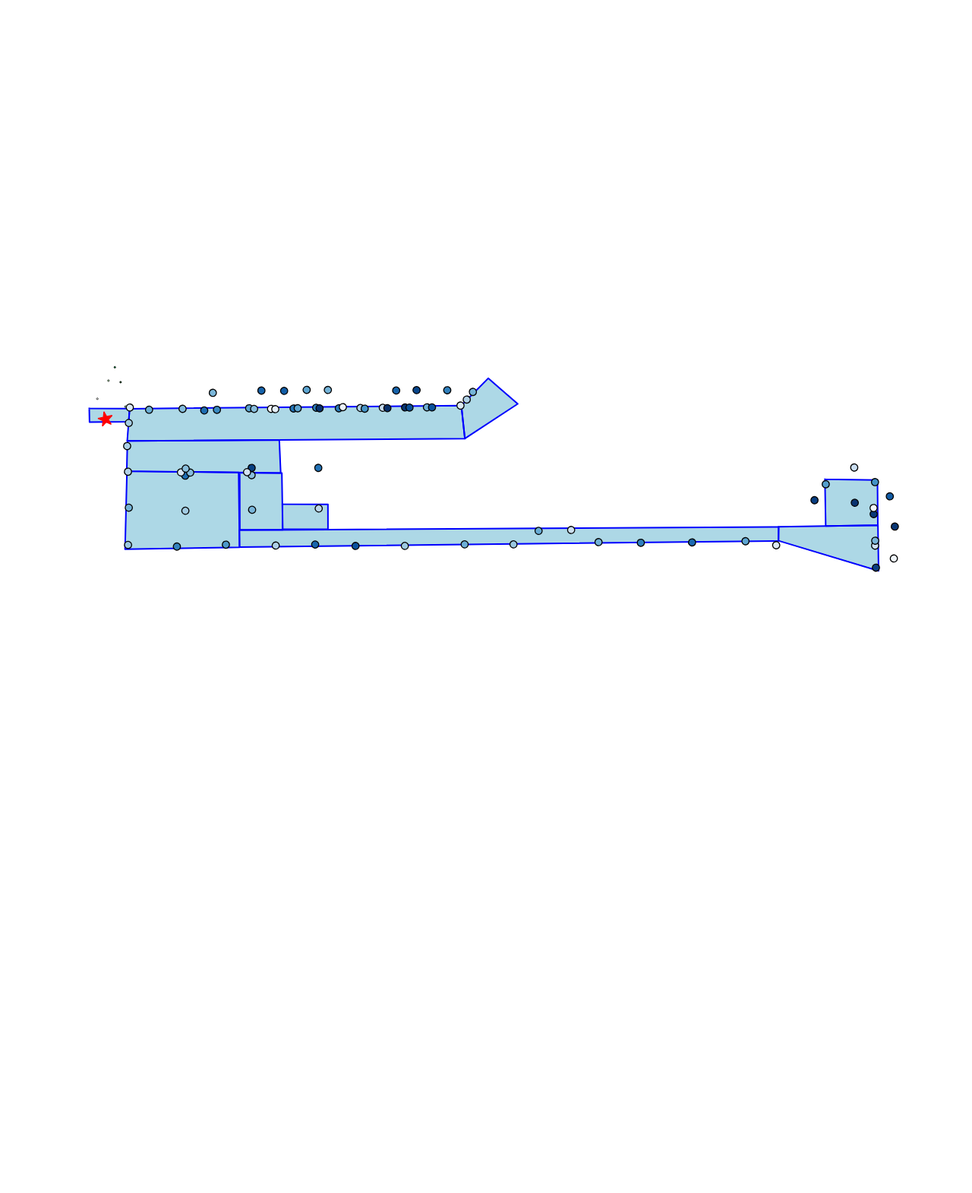
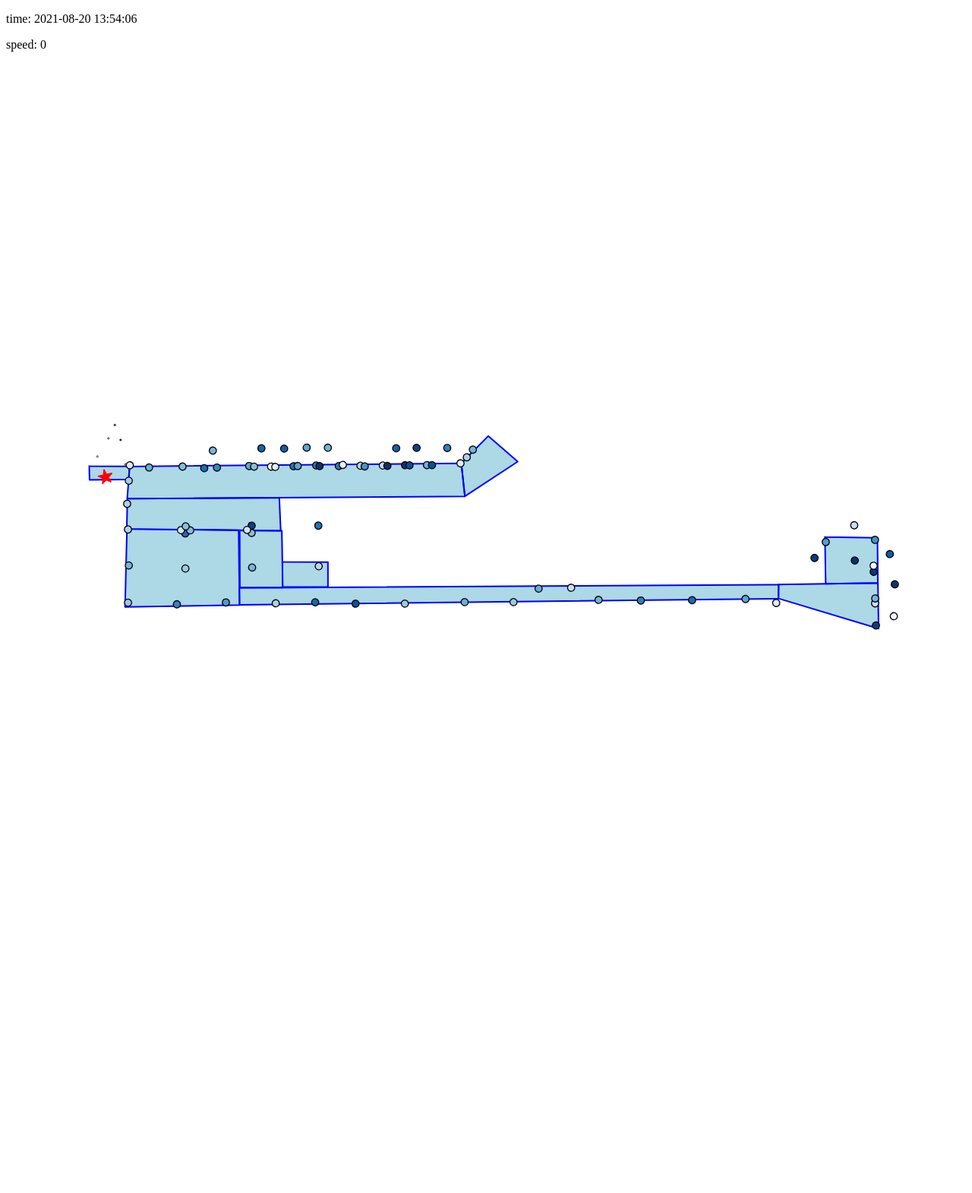
Before and after one commit to JAKILO-coder/mtr_py, a Flask app: page / in a window 1280 px wide; the page is wider, and only the part inside the window is pictured. Shown: that part at 76% size. Before the commit the page ends 753 px from the top of that part, so only its background shows below. Run offline with Flask 3, Linux system fonts and the light colour scheme; some libraries are stand-ins or nearby versions.

Commit message:
sundayafternoon

```diff
--- a/flaskplotlib/templates/index.html
+++ b/flaskplotlib/templates/index.html
@@ -10,7 +10,8 @@
 
     </head>
     <body>
+        <p>time: {{ this_time }}</p>
+        <p>speed: {{ speed }}</p>
         <div class="trans">{{ plot|safe }}</div>
-
     </body>
 </html>
--- a/flaskplotlib/views.py
+++ b/flaskplotlib/views.py
@@ -1,7 +1,10 @@
 import io
 import paho.mqtt.client as mqtt
 import time
-import matplotlib.pyplot as plt
+# import matplotlib.pyplot as plt
+import matplotlib
+matplotlib.use('Agg')
+from matplotlib import pyplot as plt
 from matplotlib.cm import ScalarMappable
 from matplotlib.colors import Normalize
 from flask import (
@@ -10,7 +13,7 @@ from flask import (
     abort,
     current_app,
     make_response
-    )
+)
 import numpy as np
 from matplotlib.backends.backend_agg import FigureCanvasAgg as FigureCanvas
 from matplotlib.figure import Figure
@@ -23,6 +26,8 @@ import datetime
 import json
 import time
 import zlib
+from datetime import datetime
+
 
 from paho.mqtt import client as mqtt_client
 import threading
@@ -40,6 +45,17 @@ w_data = [0]
 u_loc = [0]
 b_name = [0]
 b_strength = [0]
+time_stamp = 0
+user_speed = 0
+
+
+def timestamp_to_string(timestamp):
+    # 将时间戳转换成 datetime 对象
+    dt_object = datetime.fromtimestamp(timestamp)
+
+    # 格式化输出字符串
+    formatted_string = dt_object.strftime("%Y-%m-%d %H:%M:%S")
+    return formatted_string
 
 
 @client.route('/')
@@ -49,7 +65,7 @@ def home():
         p_location = np.array([[114.19890707301564, 22.32988199829699], [114.19890707301564, 22.32988199829699],
                                [114.19890707301564, 22.32988199829699], [114.19890707301564, 22.32988199829699],
                                [114.19890707301564, 22.32988199829699]])
-        p_location += np.random.random((5, 2))*0.0001
+        p_location += np.random.random((5, 2)) * 0.0001
         weights = np.random.random(5)
         weights_s = np.random.random(len(source_location))
         user_loc = np.array([114.19900707301564, 22.32988199829699])
@@ -74,7 +90,12 @@ def home():
                                   weights_s=b_strength_sort, is_save=None, source_location=source_location,
                                   user_location=u_loc)
 
-    return render_template('index.html', title=title, plot=plot)
+    if is_message:
+        return render_template('index.html', title=title, plot=plot, speed=user_speed,
+                               this_time=timestamp_to_string(time_stamp))
+    else:
+        return render_template('index.html', title=title, plot=plot, speed=user_speed,
+                               this_time=timestamp_to_string(1629467646))
 
 #####################################################################################################################
 def plot_map_practicle(polygon_location, practicle_location, weights, weights_s, is_save,
@@ -83,7 +104,7 @@ def plot_map_practicle(polygon_location, practicle_location, weights, weights_s,
     fig, ax = plt.subplots(figsize=(13, 13))
     #     fig, ax = plt.subplots(figsize=(10, 5))
 
-#     绘制每一个多边形
+    #     绘制每一个多边形
     for polygon in polygon_location:
         polygon = np.array(polygon)
         x = polygon[:, 0]
@@ -104,7 +125,7 @@ def plot_map_practicle(polygon_location, practicle_location, weights, weights_s,
     max_weight = np.max(weights)
     # 创建一个颜色映射
     norm = mcolors.Normalize(vmin=min_weight, vmax=max_weight)
-    cmap = plt.cm.Greens   # 使用RdYlGn颜色映射，权重越小越绿，权重越大越红
+    cmap = plt.cm.Greens  # 使用RdYlGn颜色映射，权重越小越绿，权重越大越红
     scalar_map = plt.cm.ScalarMappable(cmap=cmap, norm=norm)
     #     colors = plt.cm.RdYlGn(weights)  # 使用RdYlGn颜色映射，权重越大颜色越红，权重越小颜色越绿
     colors = scalar_map.to_rgba(weights)
@@ -145,7 +166,7 @@ def plot_map_practicle(polygon_location, practicle_location, weights, weights_s,
     ax.set_ylim(polygon_np[:, :, 1].min() - 0.00005, polygon_np[:, :, 1].max() + 0.00005)  # 设置 y 坐标范围
     ax.tick_params(axis='both', which='both', bottom=False, top=False, left=False, right=False)
 
-#     print(np.array(polygon_location)[0, 0, :])
+    #     print(np.array(polygon_location)[0, 0, :])
     # 显示绘图
     # plt.show()
 
@@ -171,14 +192,16 @@ def plot_map_practicle(polygon_location, practicle_location, weights, weights_s,
     plt.close()
 
     return svg_img
+
+
 ##################################################################################################################
 # get map
 import re
 
 # !!!!!!!!!!!!!!!!!!!!!!!!!!!!!!!!!!!!!!!!!!!1#
 # use the map geo location here
-# file_path = 'D:\\留学\\港科大\\research assistant job\\mtr_cms\\planb_python\\KAT-polygon_source-geojson-1692267656.txt'  # 替换成你的文件路径
-file_path = '/home/mtrec/Desktop/mtr-py/mtr_py/flaskplotlib/KAT-polygon_source-geojson-1692267656.txt'
+file_path = 'D:\\留学\\港科大\\research assistant job\\mtr_cms\\planb_python\\KAT-polygon_source-geojson-1692267656.txt'  # 替换成你的文件路径
+# file_path = '/home/mtrec/Desktop/mtr-py/mtr_py/flaskplotlib/KAT-polygon_source-geojson-1692267656.txt'
 
 with open(file_path, 'r') as file:
     data = file.read()
@@ -224,15 +247,19 @@ if source_info_match:
         source_name.append(int(identifier))
         source_location.append([float(x), float(y), float(z)])
 
+
 ########################################################################################################################
-def save_data(pos_data_n, w_data_n, user_loc_n, uuid_values, rssi_values, is_saved):
-    global pos_data, w_data, u_loc, b_name, b_strength, is_message
+def save_data(pos_data_n, w_data_n, user_loc_n, uuid_values, rssi_values, is_saved, user_speed_m, timestamp_m):
+    global pos_data, w_data, u_loc, b_name, b_strength, is_message, user_speed, time_stamp
     pos_data = pos_data_n
     w_data = w_data_n
     u_loc = user_loc_n
     b_name = uuid_values
     b_strength = rssi_values
     is_message = is_saved
+    user_speed = user_speed_m
+    time_stamp = timestamp_m
+
 
 def connect_mqtt():
     global pos_data, w_data
@@ -267,6 +294,10 @@ def connect_mqtt():
         # 提取蓝牙的数据
         ble_data = data["ble"]
 
+        # 获取速度和时间戳
+        user_speed_m = f'userSpeedDist:{data["userSpeedDist"]}; userSpeedCumtrapz:{data["userSpeedCumtrapz"]}; userSpeedPedometer:{data["userSpeedPedometer"]}'
+        time_stamp_m = data["uploadTs"]
+
         # 初始化两个空的np.array
         rssi_values = np.array([])
         uuid_values = np.array([])
@@ -280,10 +311,9 @@ def connect_mqtt():
             rssi_values = np.append(rssi_values, float(rssi))
             uuid_values = np.append(uuid_values, int(uuid))
 
+
         # 保存数据
-        save_data(pos_data_n, w_data_n, user_loc_n, uuid_values, rssi_values, True)
-
-
+        save_data(pos_data_n, w_data_n, user_loc_n, uuid_values, rssi_values, True, user_speed_m, time_stamp_m)
 
     #         res = json.loads(zlib.decompress(msg.payload))
     #         print(res)
--- a/run.py
+++ b/run.py
@@ -3,8 +3,8 @@ from flaskplotlib import app
 
 def runserver():
     port = int(os.environ.get('PORT', 9000))
-    app.run(host='143.89.49.63', port=port, debug=True)
-    # app.run(host='0.0.0.0', port=port, debug=True)
+    # app.run(host='143.89.49.63', port=port, debug=True)
+    app.run(host='0.0.0.0', port=port, debug=True)
 
 if __name__ == "__main__":
     runserver()
```
